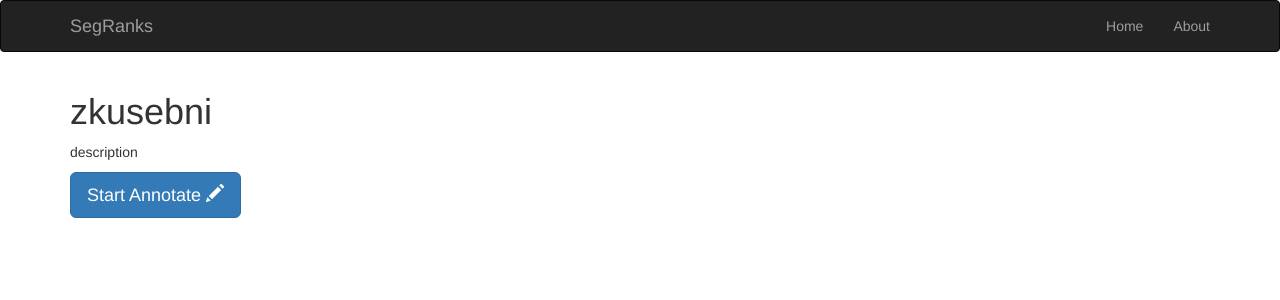
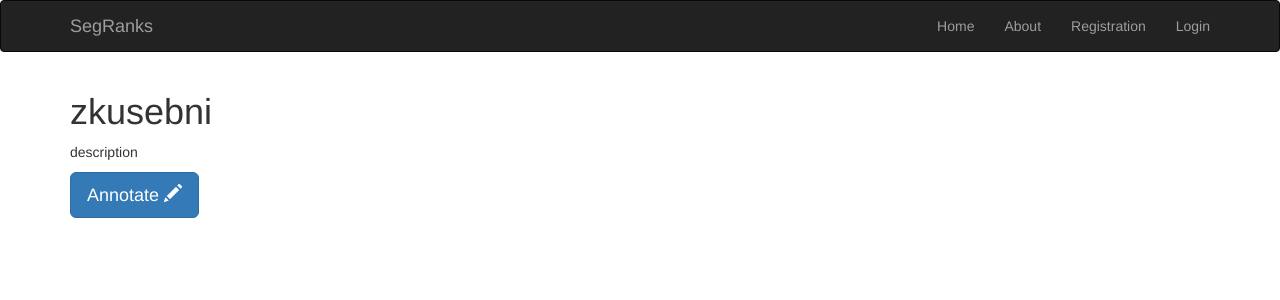
Before and after one commit to machacek/diplomka, a Django app: page / in a window 1280 px wide. Shown: the top 300 px of the page. Run offline with Django 3.2, Linux system fonts and the light colour scheme; data comes from the database, SQL or seed files in the repository; some libraries are stand-ins or nearby versions.

Commit message:
login, logout, ...

```diff
--- a/segranks/segranks/settings.py
+++ b/segranks/segranks/settings.py
@@ -82,3 +82,5 @@ USE_TZ = True
 STATIC_URL = '/static/'
 
 ACCOUNT_ACTIVATION_DAYS = 7
+
+LOGIN_REDIRECT_URL = '/'
--- a/segranks/segranks/templates/about.html
+++ b/segranks/segranks/templates/about.html
@@ -6,7 +6,6 @@
     <div class="container">
       <h1>About</h1>
       <p class="lead">This site is used for annotation projects. It can contain multiple annotation applications</p>
-      <a class="btn btn-primary btn-lg btn-block">Ranks</a>
     </div>
   </div>
 {% endblock %}
--- a/segranks/segranks/templates/annotate.html
+++ b/segranks/segranks/templates/annotate.html
@@ -53,7 +53,9 @@
         {% endfor %}
 
         <div class="alert alert-success">
-            <input id="submit-button" type="submit" value="Submit">
+            <button id="submit-button" type="submit" class="btn btn-primary">
+                <span class="glyphicon glyphicon-cloud-upload"></span> Submit
+            </button>
         </div>
     </form>
 
--- a/segranks/segranks/templates/base.html
+++ b/segranks/segranks/templates/base.html
@@ -21,6 +21,12 @@
         <ul class="nav navbar-nav navbar-right">
             <li><a href="{% url 'segranks.views.projectlistview' %}">Home</a></li>
             <li><a href="{% url 'segranks.views.aboutview' %}">About</a></li>
+            {% if user.is_authenticated %}
+            <li><a href="{% url 'auth_logout' %}">Logout</a></li>
+            {% else %}
+            <li><a href="{% url 'registration_register' %}">Registration</a></li>
+            <li><a href="{% url 'auth_login' %}">Login</a></li>
+            {% endif %}
         </ul>
     </div>
 </div>
--- a/segranks/segranks/templates/project_list.html
+++ b/segranks/segranks/templates/project_list.html
@@ -6,7 +6,7 @@
 <div>
     <h1>{{ project.name }}</h1>
     <p>{{ project.description }}</p>
-    <p><a href="{% url 'segranks.views.annotateview' pk=project.pk %}" class="btn btn-primary btn-lg" role="button">Start Annotate <span class="glyphicon glyphicon-pencil"></span></a></p>
+    <p><a href="{% url 'segranks.views.annotateview' pk=project.pk %}" class="btn btn-primary btn-lg" role="button">Annotate <span class="glyphicon glyphicon-pencil"></span></a></p>
 </div>
 {% endfor %}
 
--- a/segranks/segranks/templates/registration/login.html
+++ b/segranks/segranks/templates/registration/login.html
@@ -12,7 +12,7 @@
             {% bootstrap_form form %}
             {% buttons %}
             <button type="submit" class="btn btn-primary">
-                Login
+                {% bootstrap_icon "star" %} Login
             </button>
             {% endbuttons %}
         </form>
--- a/segranks/segranks/templates/registration/registration_form.html
+++ b/segranks/segranks/templates/registration/registration_form.html
@@ -12,7 +12,7 @@
             {% bootstrap_form form %}
             {% buttons %}
             <button type="submit" class="btn btn-primary">
-                {% bootstrap_icon "star" %} Submit
+                {% bootstrap_icon "star" %} Register
             </button>
             {% endbuttons %}
         </form>
```
Also changed, not shown: segranks/segranks/templates/registration/logout.html (added, +13 -0 lines), 2 other files.
